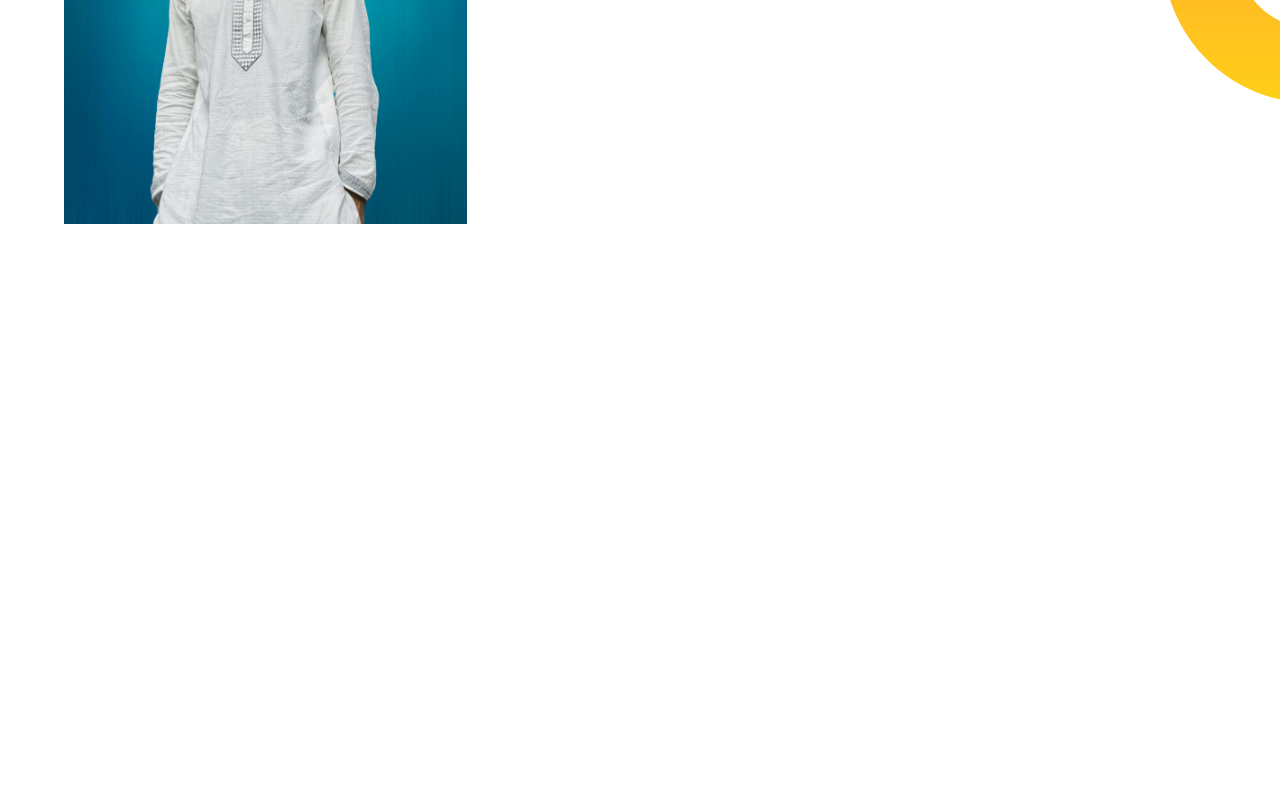
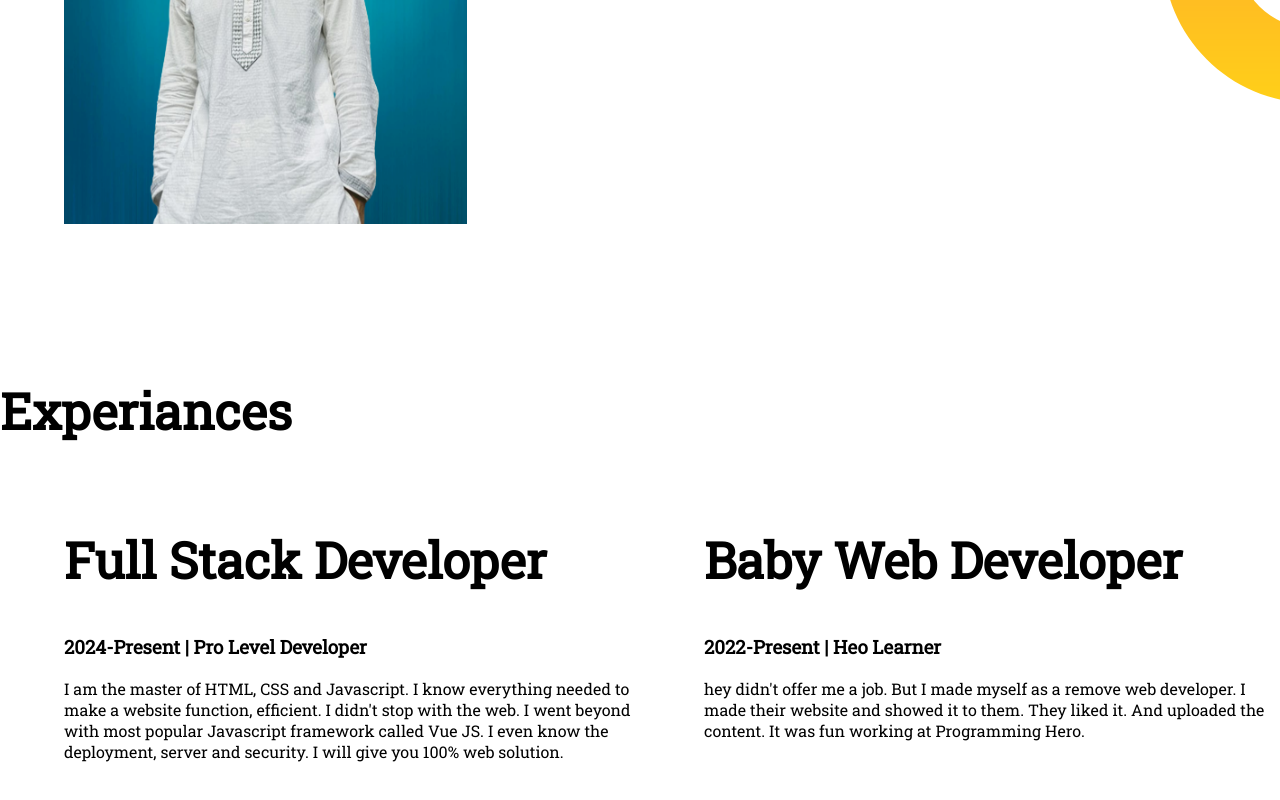
Before and after one commit to khaledbinsrijon/my-portfolio-website-1, a plain HTML site: page index.html in a window 1280 px wide. Shown: the part 921-1721 px from the top of the page. Before the commit the page ends 1299 px from the top, so only its background shows below. Drawn offline with Linux system fonts and the light colour scheme.

Commit message:
experiance add

```diff
--- a/index.html
+++ b/index.html
@@ -11,7 +11,7 @@
 <link rel="stylesheet" href="style.css">
 </head>
 <body>
-    <section class="top-banner">
+    <section class="top-banner fexiable-container">
         <div class="half-width">
             <h1>Welcome To</h1>
         <h1><span class="name-color">Srijon's</span> World</h1>
@@ -25,7 +25,7 @@
         <img src="images/wallpaper-designify.png" alt="">
        </div>
     </section>
-    <section class="dream-big">
+    <section class="dream-big fexiable-container">
         <div class="half-width">
             <img src="images/2nd wallpaper.png" alt="">
         </div>
@@ -39,5 +39,24 @@
 
         <a class="link-button" target="_blank" href="">DOWNLOAD RESUME</a>
     </section>
+    <section class="experiance-area">
+        <h1>Experiances</h1>
+         <div class="fexiable-container">
+            <div class="half-width">
+                <h1>Full Stack Developer</h1>
+                <h3>2024-Present | Pro Level Developer</h3>
+                <p>I am the master of HTML, CSS and Javascript. I know everything needed to make a website function, efficient. I didn't stop with the web. I went beyond with most popular Javascript framework called Vue JS. I even know the deployment, server and security. I will give you 100% web solution.</p>
+
+            </div>
+            <div class="half-width">
+                <h1>Baby Web Developer</h1>
+                <h3>2022-Present | Heo Learner</h3>
+                <p>
+                   hey didn't offer me a job. But I made myself as a remove web developer. I made their website and showed it to them. They liked it. And uploaded the content. It was fun working at Programming Hero.
+                </p>
+            </div>
+         </div>
+
+    </section>
 </body>
 </html>
--- a/style.css
+++ b/style.css
@@ -8,7 +8,7 @@ h1 {
 .name-color {
   color: darkmagenta;
 }
-section {
+.fexiable-container {
   display: flex;
   margin-bottom: 150px;
 }
```
